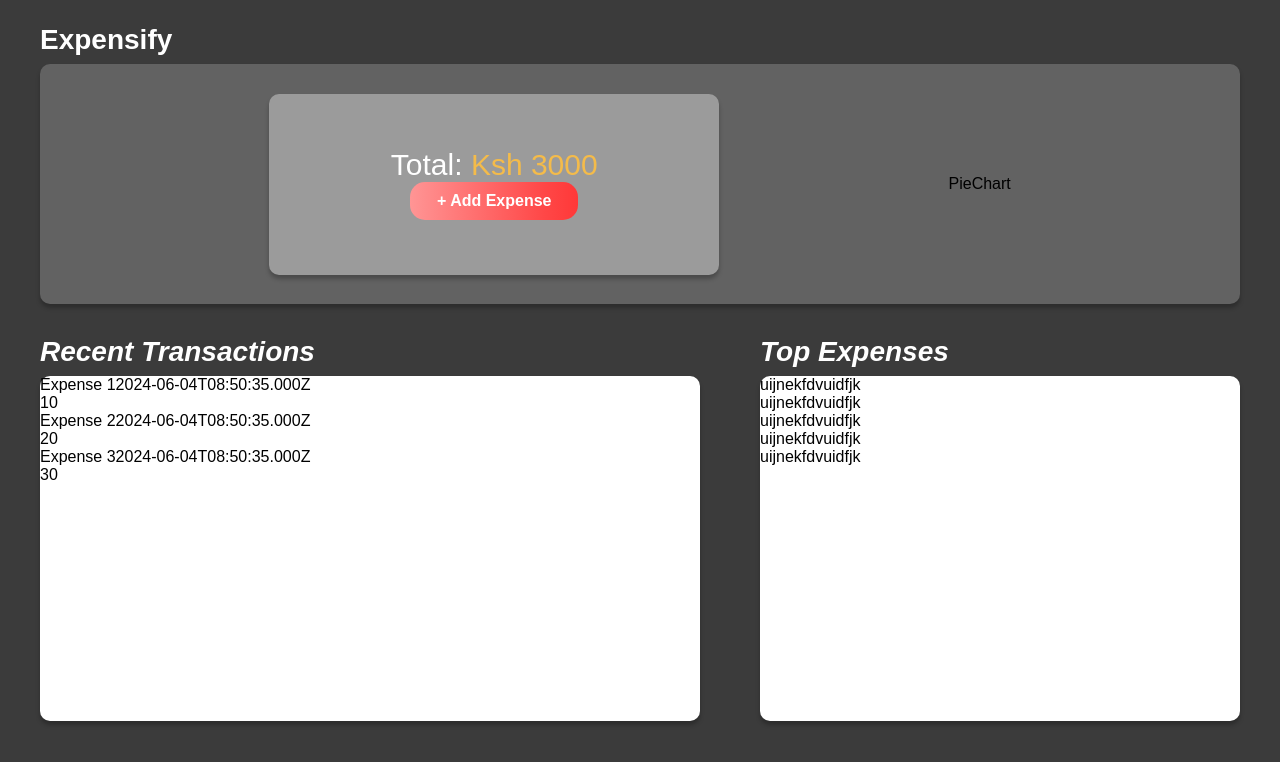
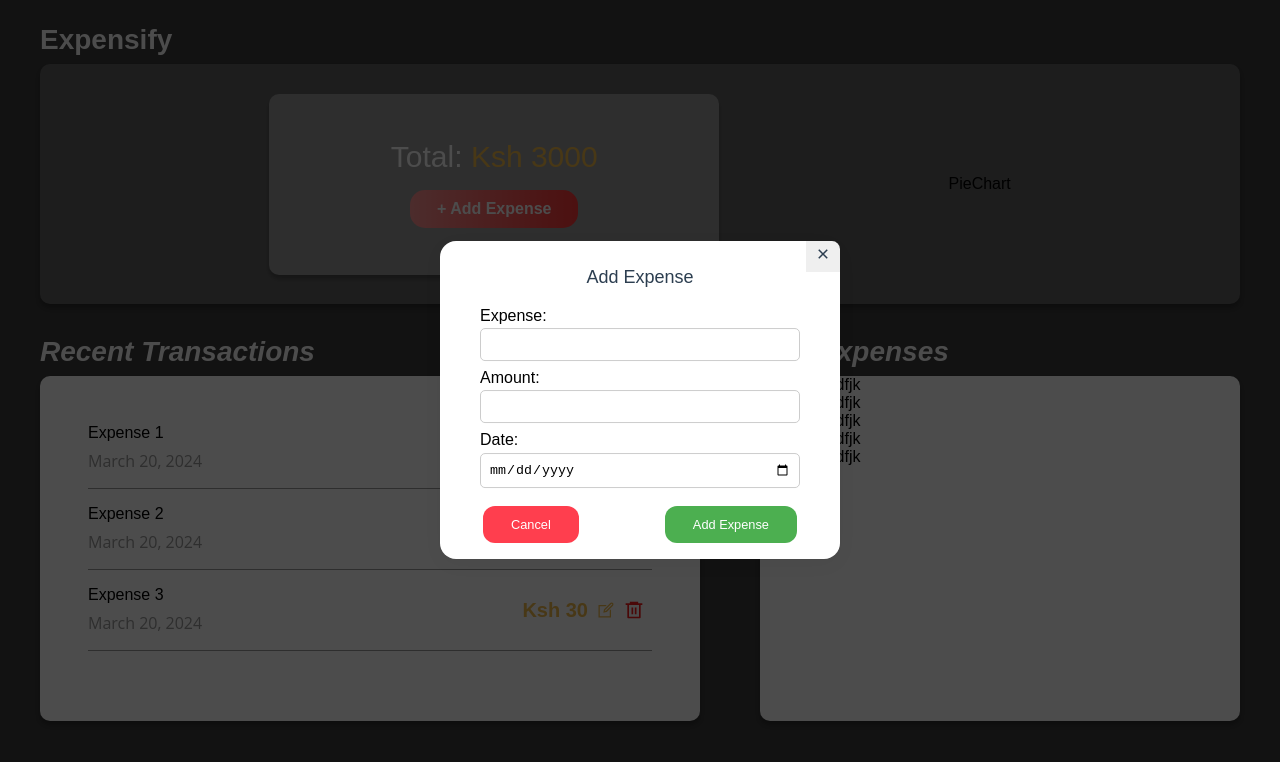
Before and after one commit to ClarenceG01/expense-tracker-client, a React (Vite) app: page / in a window 1280 px wide. Both pictures are taken after a click on the button "+ Add Expense". Shown: the top 762 px of the page. Built offline with nearby package versions, Linux system fonts and the light colour scheme.

Commit message:
add expense form modal

```diff
--- a/package.json
+++ b/package.json
@@ -11,7 +11,8 @@
   },
   "dependencies": {
     "react": "^18.2.0",
-    "react-dom": "^18.2.0"
+    "react-dom": "^18.2.0",
+    "react-icons": "^5.2.1"
   },
   "devDependencies": {
     "@types/react": "^18.2.66",
--- /dev/null
+++ b/src/components/Expenses/ExpenseForm.css
@@ -0,0 +1,21 @@
+.expense-form {
+  width: 100%;
+  display: flex;
+  flex-direction: column;
+  justify-content: center;
+  align-items: center;
+}
+.expense-form__controls {
+  display: flex;
+  flex-direction: column;
+  width: 80%;
+  margin-bottom: 0.5rem;
+}
+.expense-form__controls label {
+  margin-bottom: 0.2rem;
+}
+.expense-form__controls input {
+  padding: 0.5rem;
+  border-radius: 5px;
+  border: 1px solid #ccc;
+}
--- /dev/null
+++ b/src/components/Expenses/ExpenseForm.jsx
@@ -0,0 +1,23 @@
+import React from "react";
+import "./ExpenseForm.css";
+
+const ExpenseForm = () => {
+  return (
+    <form className="expense-form">
+      <div className="expense-form__controls">
+        <label htmlFor="expense">Expense:</label>
+        <input type="text" name="" id="expense" />
+      </div>
+      <div className="expense-form__controls">
+        <label htmlFor="amount">Amount:</label>
+        <input type="number" name="" id="amount" />
+      </div>
+      <div className="expense-form__controls">
+        <label htmlFor="date">Date:</label>
+        <input type="date" name="" id="date" />
+      </div>
+    </form>
+  );
+};
+
+export default ExpenseForm;
--- a/src/components/Expenses/TotalExpense.css
+++ b/src/components/Expenses/TotalExpense.css
@@ -13,6 +13,7 @@
   font-style: normal;
   font-weight: 400;
   line-height: normal;
+  margin-bottom: 1rem;
 }
 .total-expense_div > * {
   display: inline;
--- a/src/components/Expenses/TotalExpense.jsx
+++ b/src/components/Expenses/TotalExpense.jsx
@@ -1,15 +1,20 @@
-import React from "react";
+import React, { useState } from "react";
 import Card from "../UI/Card";
 import "./TotalExpense.css";
+import Modal from "../UI/Modal";
 
 const TotalExpense = () => {
+  const [isOpen, setIsOpen] = useState(false);
   return (
     <Card className="total-expense">
       <div className="total-expense_div">
         <span className="total-expense_label">Total: </span>
         <span className="total-expense_value">Ksh 3000</span>
       </div>
-      <button className="total-expense_btn">+ Add Expense</button>
+      <button className="total-expense_btn" onClick={() => setIsOpen(true)}>
+        + Add Expense
+      </button>
+      {isOpen && <Modal setIsOpen={setIsOpen} />}
     </Card>
   );
 };
--- a/src/components/Expenses/Transactions.css
+++ b/src/components/Expenses/Transactions.css
@@ -2,7 +2,61 @@
   width: 55%;
 }
 .transactions-list {
+  padding: 2rem 3rem;
   height: 345.025px;
   flex-shrink: 0;
   background-color: #fff;
 }
+.transactions-list article {
+  padding: 1rem 0;
+  border-bottom: 1px solid #9b9b9b;
+  display: flex;
+  justify-content: space-between;
+  align-items: center;
+}
+.transactions-list article div:first-child {
+  display: flex;
+  flex-direction: column;
+}
+.transactions-list article div:first-child span:first-child {
+  margin-bottom: 0.5rem;
+  font-size: 16px;
+  font-style: normal;
+  font-weight: 400;
+  line-height: normal;
+}
+.transactions-list article div:first-child span:last-child {
+  color: #9b9b9b;
+  font-family: "Open Sans";
+  font-size: 16px;
+  font-style: normal;
+  font-weight: 400;
+  line-height: normal;
+}
+.transactions-list article div:last-child {
+  display: flex;
+  align-items: center;
+}
+.transactions-list article div:last-child > * {
+  margin-right: 0.5rem;
+}
+.transactions-list article div:last-child span {
+  color: #f4bb4a;
+  font-size: 20px;
+  font-style: normal;
+  font-weight: 700;
+  line-height: normal;
+}
+.icon {
+  cursor: pointer;
+  font-size: 20px;
+}
+.delete {
+  color: rgb(248, 27, 27);
+}
+.edit {
+  color: #f4bb4a;
+}
+.icon:hover {
+  transform: scale(1.09);
+}
--- a/src/components/Expenses/Transactions.jsx
+++ b/src/components/Expenses/Transactions.jsx
@@ -1,12 +1,14 @@
 import React from "react";
 import Card from "../UI/Card";
 import "./Transactions.css";
+import { RiDeleteBin6Line } from "react-icons/ri";
+import { LiaEdit } from "react-icons/lia";
 
 const Transactions = () => {
   const data = [
-    { id: 1, title: "Expense 1", date: new Date(), amount: 10 },
-    { id: 2, title: "Expense 2", date: new Date(), amount: 20 },
-    { id: 3, title: "Expense 3", date: new Date(), amount: 30 },
+    { id: 1, title: "Expense 1", date: "March 20, 2024", amount: 10 },
+    { id: 2, title: "Expense 2", date: "March 20, 2024", amount: 20 },
+    { id: 3, title: "Expense 3", date: "March 20, 2024", amount: 30 },
   ];
   return (
     <div className="transactions">
@@ -16,9 +18,13 @@
           <article>
             <div>
               <span>{x.title}</span>
-              <span>{x.date.toISOString()}</span>
+              <span>{x.date.toLocaleString()}</span>
             </div>
-            <div>{x.amount}</div>
+            <div>
+              <span>Ksh {x.amount}</span>
+              <LiaEdit className="edit icon" />
+              <RiDeleteBin6Line className="delete icon" />
+            </div>
           </article>
         ))}
       </Card>
--- /dev/null
+++ b/src/components/UI/Modal.css
@@ -0,0 +1,111 @@
+.darkBG {
+  background-color: rgba(0, 0, 0, 0.7);
+  width: 100vw;
+  height: 100vh;
+  z-index: 0;
+  top: 50%;
+  left: 50%;
+  transform: translate(-50%, -50%);
+  position: absolute;
+}
+
+.centered {
+  position: fixed;
+  top: 50%;
+  left: 50%;
+  transform: translate(-50%, -50%);
+}
+
+.modal {
+  width: 400px;
+  background: white;
+  z-index: 10;
+  border-radius: 16px;
+  box-shadow: 0 5px 20px 0 rgba(0, 0, 0, 0.04);
+  padding: 1rem 0;
+}
+
+.modalHeader {
+  height: 50px;
+  background: white;
+  overflow: hidden;
+  border-top-left-radius: 16px;
+  border-top-right-radius: 16px;
+}
+
+.heading {
+  margin: 0;
+  padding: 10px;
+  color: #2c3e50;
+  font-weight: 500;
+  font-size: 18px;
+  text-align: center;
+}
+
+.modalContent {
+  padding: 10px;
+  font-size: 14px;
+  color: #2c3e50;
+  text-align: center;
+}
+
+.actionsContainer {
+  display: flex;
+  justify-content: space-around;
+  align-items: center;
+}
+
+.closeBtn {
+  cursor: pointer;
+  font-weight: 500;
+  padding: 4px 8px;
+  border-top-right-radius: 8px;
+  border: none;
+  font-size: 18px;
+  color: #2c3e50;
+  transition: all 0.25s ease;
+  position: absolute;
+  right: 0;
+  top: 0;
+  align-self: flex-end;
+}
+
+.closeBtn:hover {
+  background-color: red;
+  color: #fff;
+  box-shadow: 0 5px 20px 0 rgba(0, 0, 0, 0.06);
+}
+
+.cancelBtn {
+  margin-top: 10px;
+  cursor: pointer;
+  font-weight: 500;
+  padding: 11px 28px;
+  border-radius: 12px;
+  font-size: 0.8rem;
+  border: none;
+  color: #fff;
+  background: #ff3e4e;
+  transition: all 0.25s ease;
+}
+
+.cancelBtn:hover {
+  box-shadow: 0 10px 20px -10px rgba(255, 62, 78, 0.6);
+  transform: scale(1.04);
+}
+.addBtn {
+  margin-top: 10px;
+  cursor: pointer;
+  font-weight: 500;
+  padding: 11px 28px;
+  border-radius: 12px;
+  font-size: 0.8rem;
+  border: none;
+  color: #fff;
+  background: #4caf50;
+  transition: all 0.25s ease;
+}
+.addBtn:hover {
+  box-shadow: 0 10px 20px -10px rgba(76, 175, 80, 0.6);
+  transform: scale(1.04);
+}
--- /dev/null
+++ b/src/components/UI/Modal.jsx
@@ -0,0 +1,32 @@
+import React from "react";
+import "./Modal.css";
+import { RiCloseLine } from "react-icons/ri";
+import ExpenseForm from "../Expenses/ExpenseForm";
+
+const Modal = ({ setIsOpen }) => {
+  return (
+    <>
+      <div className="darkBG" onClick={() => setIsOpen(false)} />
+      <div className="centered">
+        <div className="modal">
+          <div className="modalHeader">
+            <h5 className="heading">Add Expense</h5>
+          </div>
+          <button className="closeBtn" onClick={() => setIsOpen(false)}>
+            <RiCloseLine />
+          </button>
+          <ExpenseForm />
+
+          <div className="actionsContainer">
+            <button className="cancelBtn" onClick={() => setIsOpen(false)}>
+              Cancel
+            </button>
+            <button className="addBtn">Add Expense</button>
+          </div>
+        </div>
+      </div>
+    </>
+  );
+};
+
+export default Modal;
```
Also changed, not shown: 1 other file (tests, documents, lock files or other folders).
